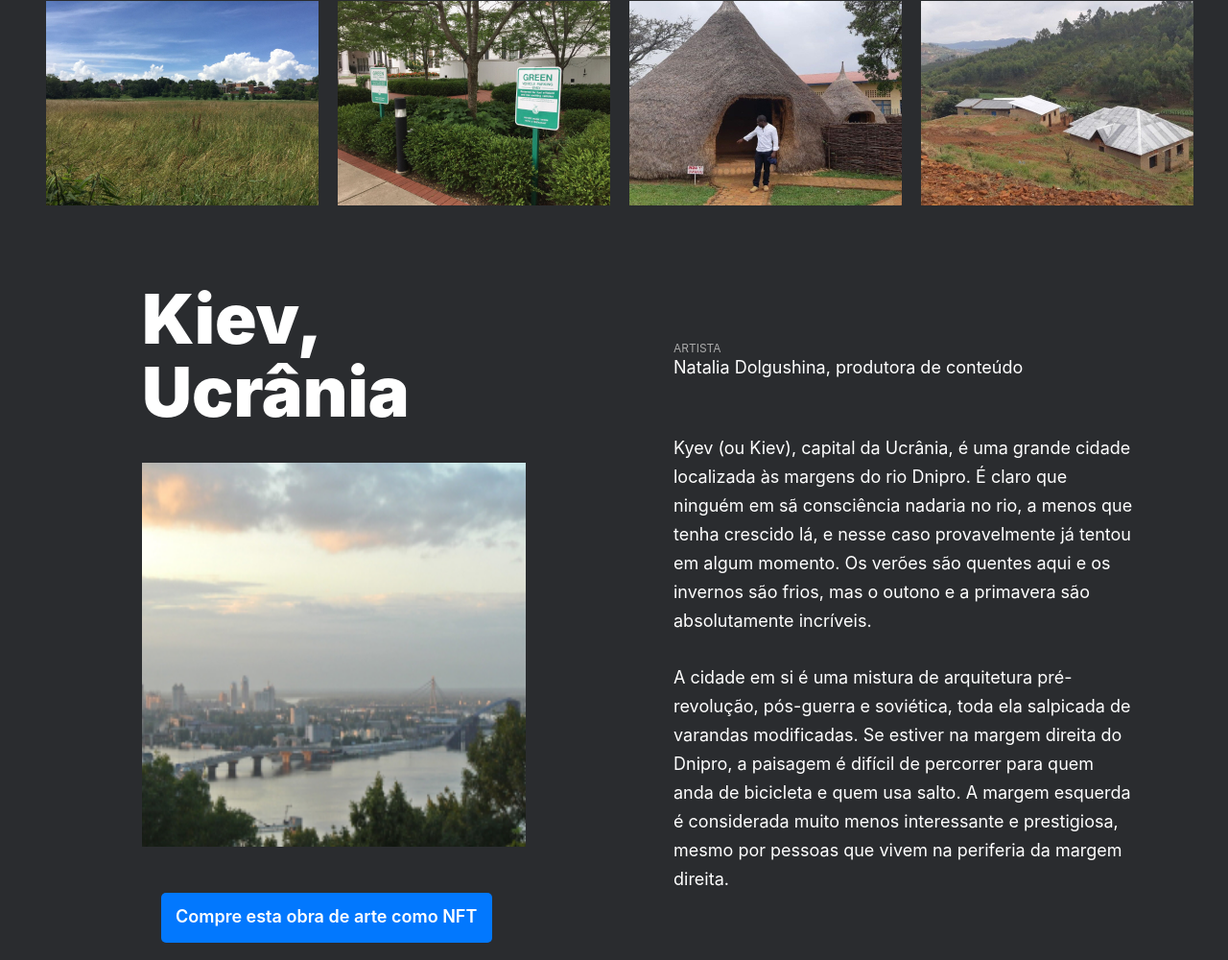
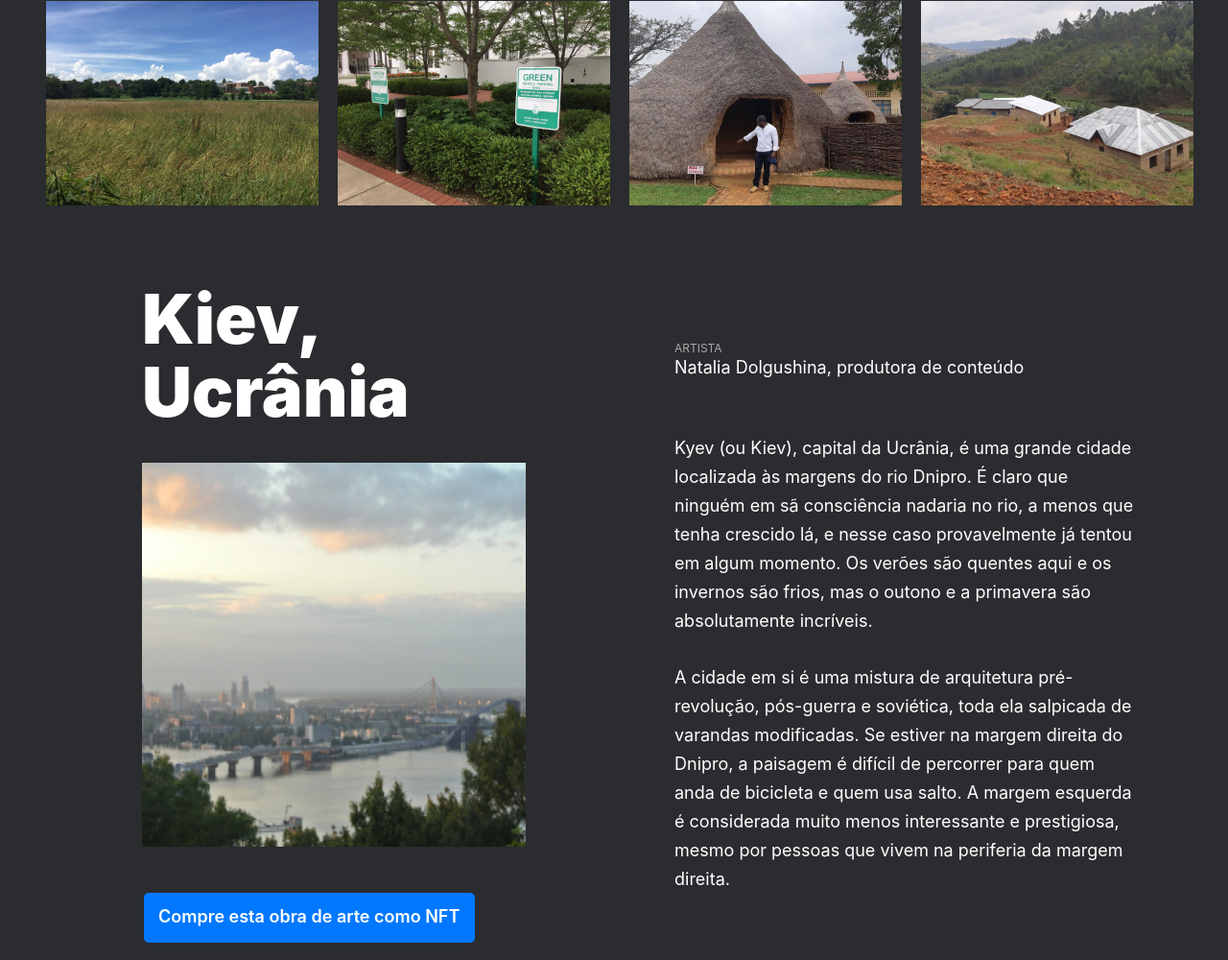
Before and after one commit to CamilaJannuzziDev/web_project_homeland, a plain HTML site: page index.html in a window 1280 px wide. Shown: the part 2330-3330 px from the top of the page at 96% size. Drawn offline with Linux system fonts and the light colour scheme; a web font is replaced by a local one.

Commit message:
atualizacoes realizadas

```diff
--- a/Styles/styles.css
+++ b/Styles/styles.css
@@ -150,6 +150,7 @@
 .places__kieve {
     display: grid;
     grid-template-rows: 100px 100px;
+    column-gap: 2px;
 }
 
 .kieve__title {
@@ -235,7 +236,7 @@
     width: 315px;
     height: 22px;
     border-radius: 5px;
-    margin-left: 168px;
+    margin-left: 150px;
     padding: 15px;
     color: white;
     background-color: #0278fe;
```
